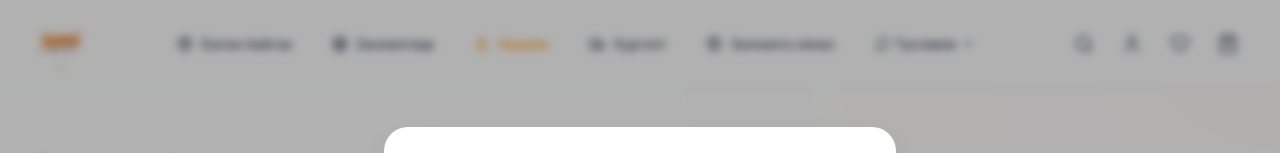
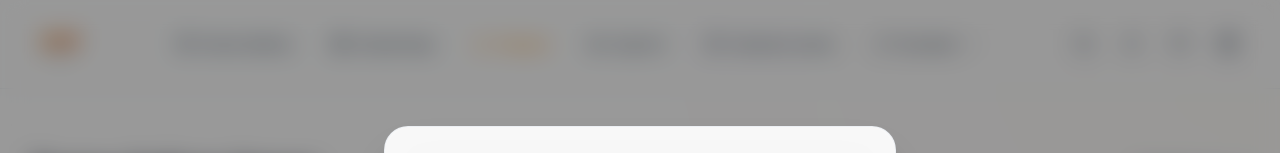
Before and after one commit to Puujee42/soyol-video-shop, a Next.js app: page / in a window 1280 px wide. Both pictures are taken after a click on the button "Хүргэлт". Shown: the top 153 px of the page. Built offline with nearby package versions, Linux system fonts and the light colour scheme.

Commit message:
feat: premium glassmorphism navbar with Apple/Stripe-style design
Co-authored-by: Cursor <cursoragent@cursor.com>

```diff
--- a/components/FloatingNavbar.tsx
+++ b/components/FloatingNavbar.tsx
@@ -44,8 +44,12 @@ export default function FloatingNavbar() {
 
   return (
     <>
-      {/* Minimalist Navigation Bar */}
-      <nav className="sticky top-0 z-[50] bg-white/80 backdrop-blur-xl border-b border-slate-100">
+      {/* Premium Glassmorphism Navigation Bar */}
+      <nav className={`sticky top-0 z-[50] transition-all duration-300 ${
+        scrolled
+          ? 'bg-white/80 backdrop-blur-lg shadow-sm'
+          : 'bg-white/70 backdrop-blur-md'
+      } border-b border-slate-200/50`}>
         <div className="max-w-7xl mx-auto px-4 sm:px-6 lg:px-8">
           <div className={`flex items-center justify-between transition-all duration-300 ${scrolled ? 'min-h-[72px]' : 'min-h-[88px]'}`}>
 
@@ -163,7 +167,7 @@ export default function FloatingNavbar() {
                       animate={{ opacity: 1, y: 0 }}
                       exit={{ opacity: 0, y: 10 }}
                       transition={{ duration: 0.2 }}
-                      className="absolute top-full right-0 mt-2 w-56 bg-white rounded-2xl shadow-2xl border border-slate-100 overflow-hidden"
+                      className="absolute top-full right-0 mt-2 w-56 bg-white/95 backdrop-blur-xl rounded-2xl shadow-2xl border border-slate-200/50 overflow-hidden"
                     >
                       {supportDropdown.map((item, index) => {
                         const Icon = item.icon;
@@ -295,7 +299,7 @@ export default function FloatingNavbar() {
             initial={{ opacity: 0 }}
             animate={{ opacity: 1 }}
             exit={{ opacity: 0 }}
-            className="fixed inset-0 z-[100] flex items-center justify-center p-4 bg-black/30 backdrop-blur-sm"
+            className="fixed inset-0 z-[100] flex items-center justify-center p-4 bg-black/40 backdrop-blur-md"
             onClick={() => setIsShippingModalOpen(false)}
           >
             <motion.div
@@ -303,7 +307,7 @@ export default function FloatingNavbar() {
               animate={{ scale: 1, opacity: 1 }}
               exit={{ scale: 0.9, opacity: 0 }}
               onClick={(e) => e.stopPropagation()}
-              className="relative max-w-lg w-full bg-white rounded-3xl p-8 shadow-2xl"
+              className="relative max-w-lg w-full bg-white/95 backdrop-blur-xl rounded-3xl p-8 shadow-2xl border border-slate-200/50"
             >
               <button
                 onClick={() => setIsShippingModalOpen(false)}
@@ -368,9 +372,9 @@ export default function FloatingNavbar() {
           >
             <motion.div
               initial={{ backdropFilter: 'blur(0px)' }}
-              animate={{ backdropFilter: 'blur(24px)' }}
+              animate={{ backdropFilter: 'blur(32px)' }}
               exit={{ backdropFilter: 'blur(0px)' }}
-              className="absolute inset-0 bg-white/95"
+              className="absolute inset-0 bg-white/90 backdrop-blur-2xl"
               onClick={() => setIsMobileMenuOpen(false)}
             />
 
```
